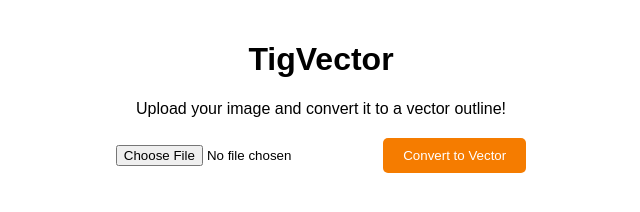
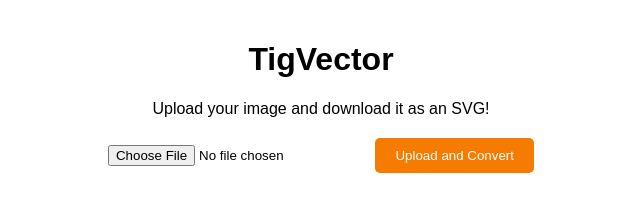
Before and after one commit to kjkohl/tig-vect, a plain HTML site: page index.html in a window 1280 px wide. Shown: the whole page, without its empty margins (319-959 px from the left). Drawn offline with Linux system fonts and the light colour scheme.

Commit message:
Update index.html

```diff
--- a/index.html
+++ b/index.html
@@ -10,12 +10,12 @@
     <div class="container">
         <header>
             <h1>TigVector</h1>
-            <p>Upload your image and convert it to a vector outline!</p>
+            <p>Upload your image and download it as an SVG!</p>
         </header>
         <div class="upload-section">
             <input type="file" id="fileUpload" accept="image/*">
-            <button onclick="uploadFile()">Convert to Vector</button>
-            <a id="downloadLink" style="display: none;" download="vector-outline.svg">Download SVG</a>
+            <button onclick="uploadFile()">Upload and Convert</button>
+            <button id="downloadSVG" style="display: none;" onclick="downloadSVG()">Download SVG</button>
         </div>
         <div id="result" class="result"></div>
     </div>
```
